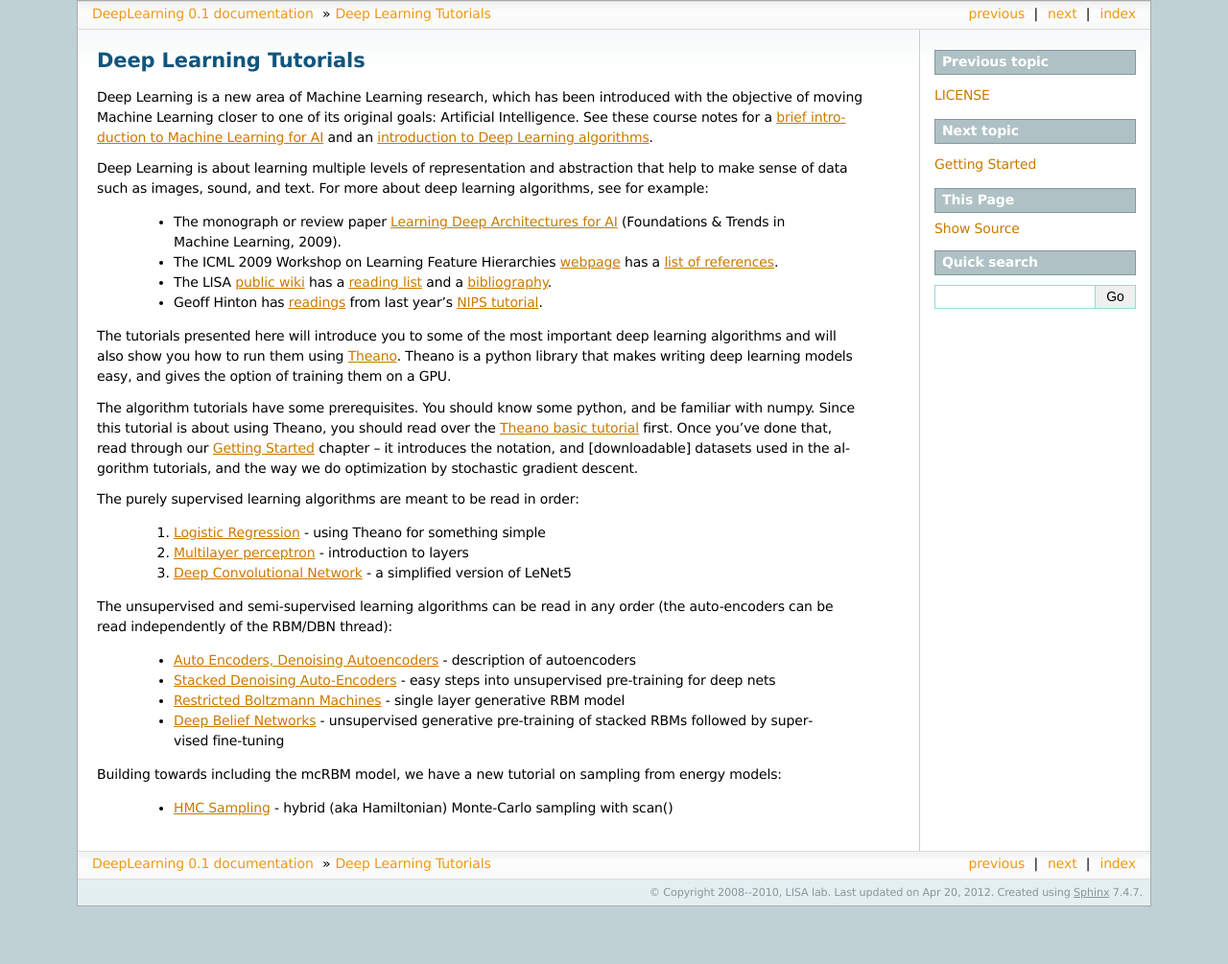
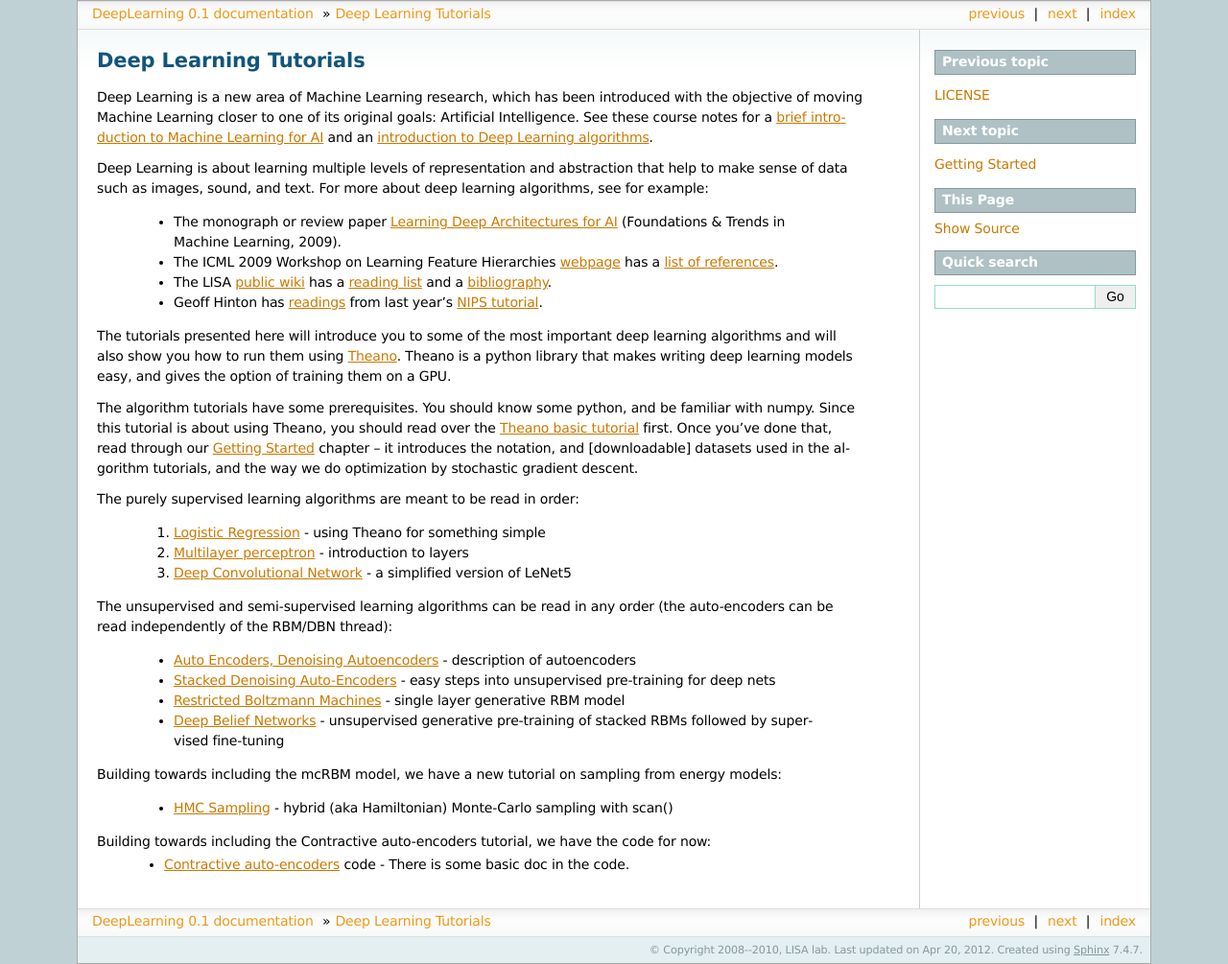
Before and after one commit to lisa-lab/DeepLearningTutorials, a Sphinx documentation site: the page built from doc/intro.txt, in a window 1280 px wide. Shown: the whole page at 96% size. Built offline with Sphinx 7.4.7, drawn with Linux system fonts in a browser that asks for light colours; formulas are drawn with MathJax 3; before the commit the page ends 945 px from its top, so only the background shows below that.

Commit message:
Add link to the cA code in the doc.

```diff
--- a/doc/intro.txt
+++ b/doc/intro.txt
@@ -46,6 +46,11 @@ from energy models:
 
   * :ref:`HMC Sampling <HMC>` - hybrid (aka Hamiltonian) Monte-Carlo sampling with scan()
 
+Building towards including the Contractive auto-encoders tutorial, we have the code for now:
+  * `Contractive auto-encoders`_ code - There is some basic doc in the code.
+
 .. _Theano: http://deeplearning.net/software/theano
 
 .. _Theano basic tutorial: http://deeplearning.net/software/theano/tutorial
+
+.. _Contractive auto-encoders: https://github.com/lisa-lab/DeepLearningTutorials/blob/master/code/cA.py
```
